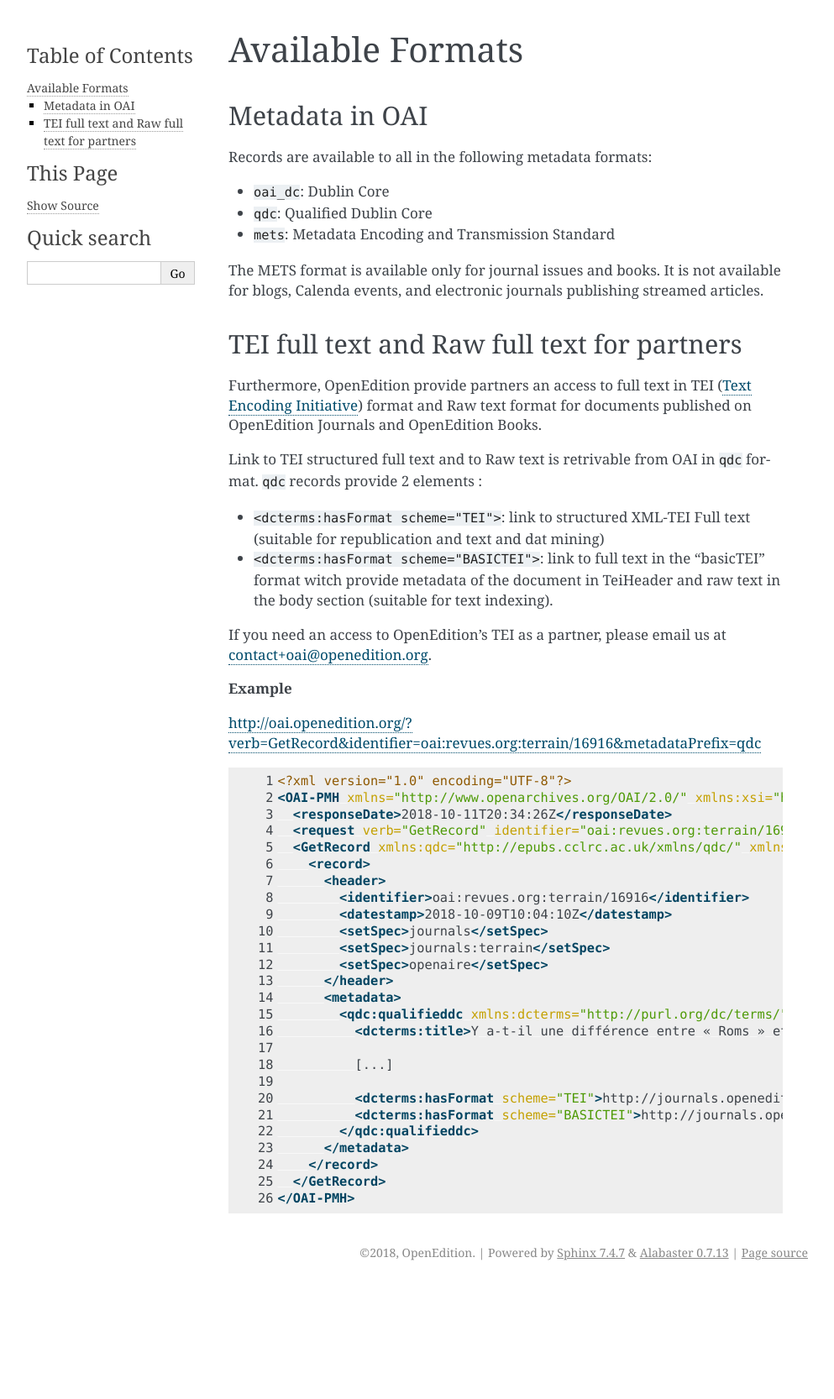
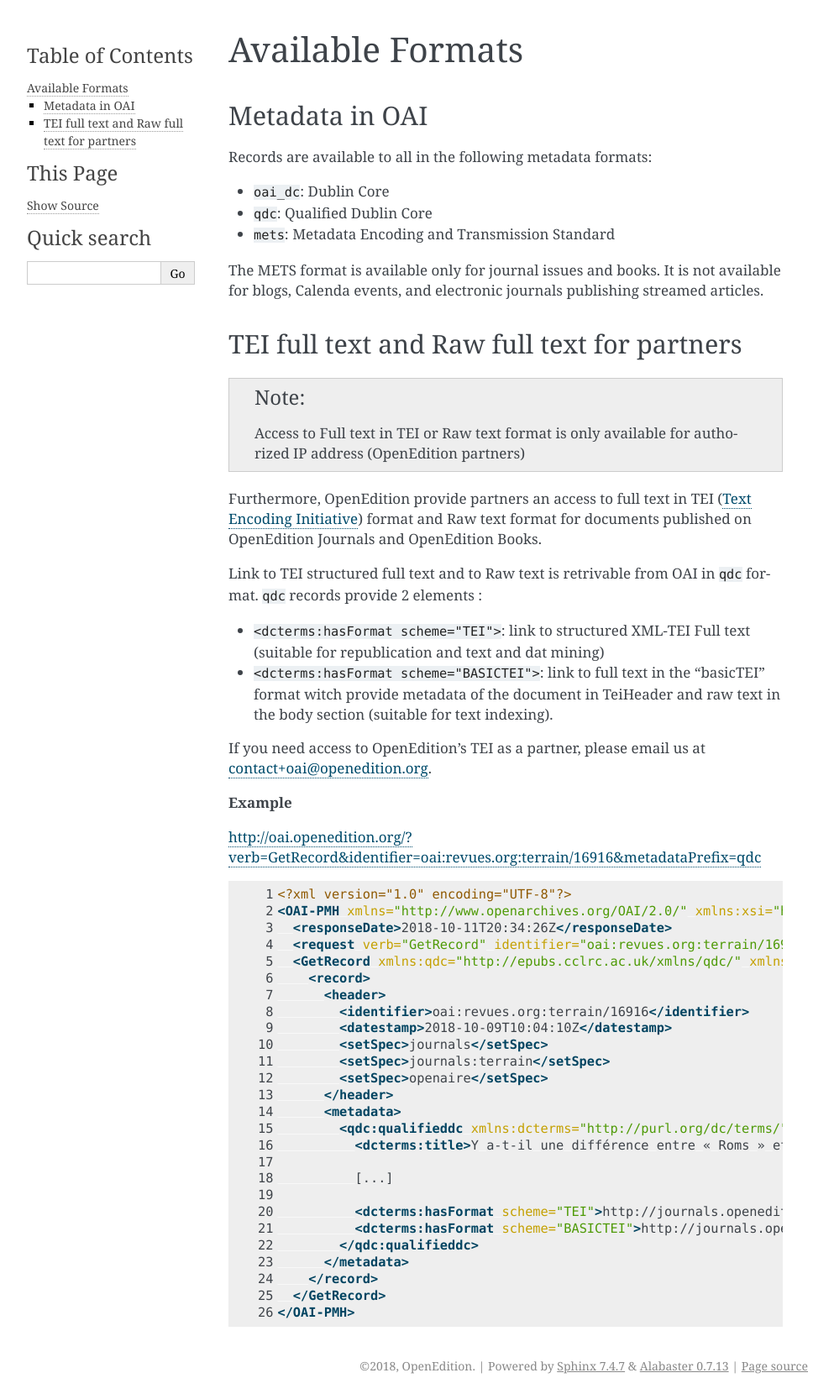
Before and after one commit to PatGendre/oai-openedition, a Sphinx documentation site: the page built from docs/source/availableFormats.rst, in a window 1280 px wide. Shown: the whole page at 84% size, without its empty margins (148-1141 px from the left). Built offline with Sphinx 7.4.7, drawn with Linux system fonts in a browser that asks for light colours; before the commit the page ends 1531 px from its top, so only the background shows below that.

Commit message:
note TEI IP restiction

```diff
--- a/docs/source/availableFormats.rst
+++ b/docs/source/availableFormats.rst
@@ -16,6 +16,8 @@ The METS format is available only for journal issues and books. It is not availa
 TEI full text and Raw full text for partners
 ------------------------------------------------------
 
+.. note :: Access to Full text in TEI or Raw text format is only available for authorized IP address (OpenEdition partners)
+
 Furthermore, OpenEdition provide partners an access to full text in TEI (`Text Encoding Initiative <http://www.tei-c.org/>`_) format and Raw text format for documents published on OpenEdition Journals and OpenEdition Books.
 
 Link to TEI structured full text and to Raw text is retrivable from OAI in ``qdc`` format.
@@ -24,7 +26,7 @@ Link to TEI structured full text and to Raw text is retrivable from OAI in ``qdc
 * ``<dcterms:hasFormat scheme="TEI">``: link to structured  XML-TEI Full text (suitable for republication and text and dat mining)
 * ``<dcterms:hasFormat scheme="BASICTEI">``: link to full text in the "basicTEI" format witch provide metadata of the document in TeiHeader and raw text in the body section (suitable for text indexing).
 
-If you need  an access to OpenEdition’s TEI as a partner, please email us at contact+oai@openedition.org.
+If you need access to OpenEdition’s TEI as a partner, please email us at contact+oai@openedition.org.
 
 
 **Example**
```
